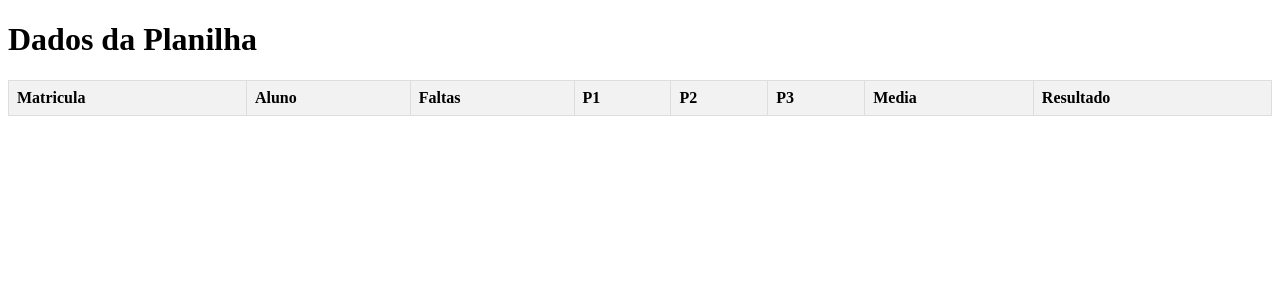
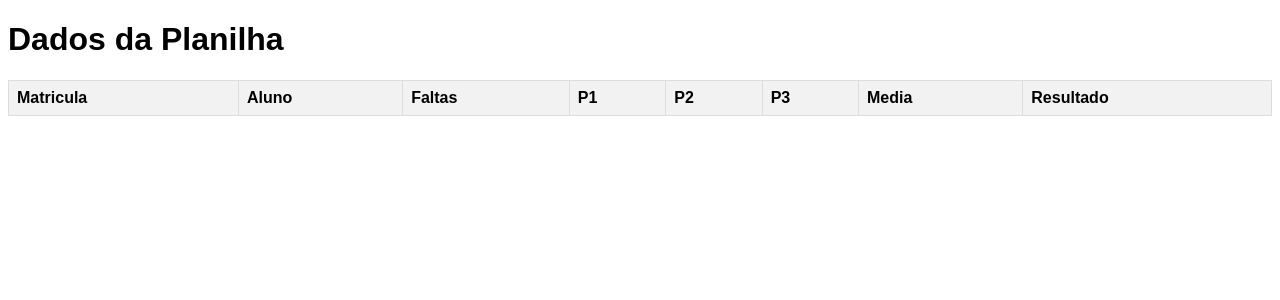
Before and after one commit to gabrielolivra/planilhas-flask, a Flask app: page / in a window 1280 px wide. Shown: the top 300 px of the page. Run offline with Flask 3, Linux system fonts and the light colour scheme; data that the repository does not hold is empty.

Commit message:
finalizacao

```diff
--- a/planilhas-flask/templates/index.html
+++ b/planilhas-flask/templates/index.html
@@ -5,6 +5,10 @@
     <meta name="viewport" content="width=device-width, initial-scale=1.0">
     <title>Dados da Planilha</title>
     <style>
+
+        body{
+            font-family:sans-serif
+        }
         table {
             border-collapse: collapse;
             width: 100%;
```
Also changed, not shown: planilhas-flask/templates/Captura de tela 2024-02-29 084333.png (added).
